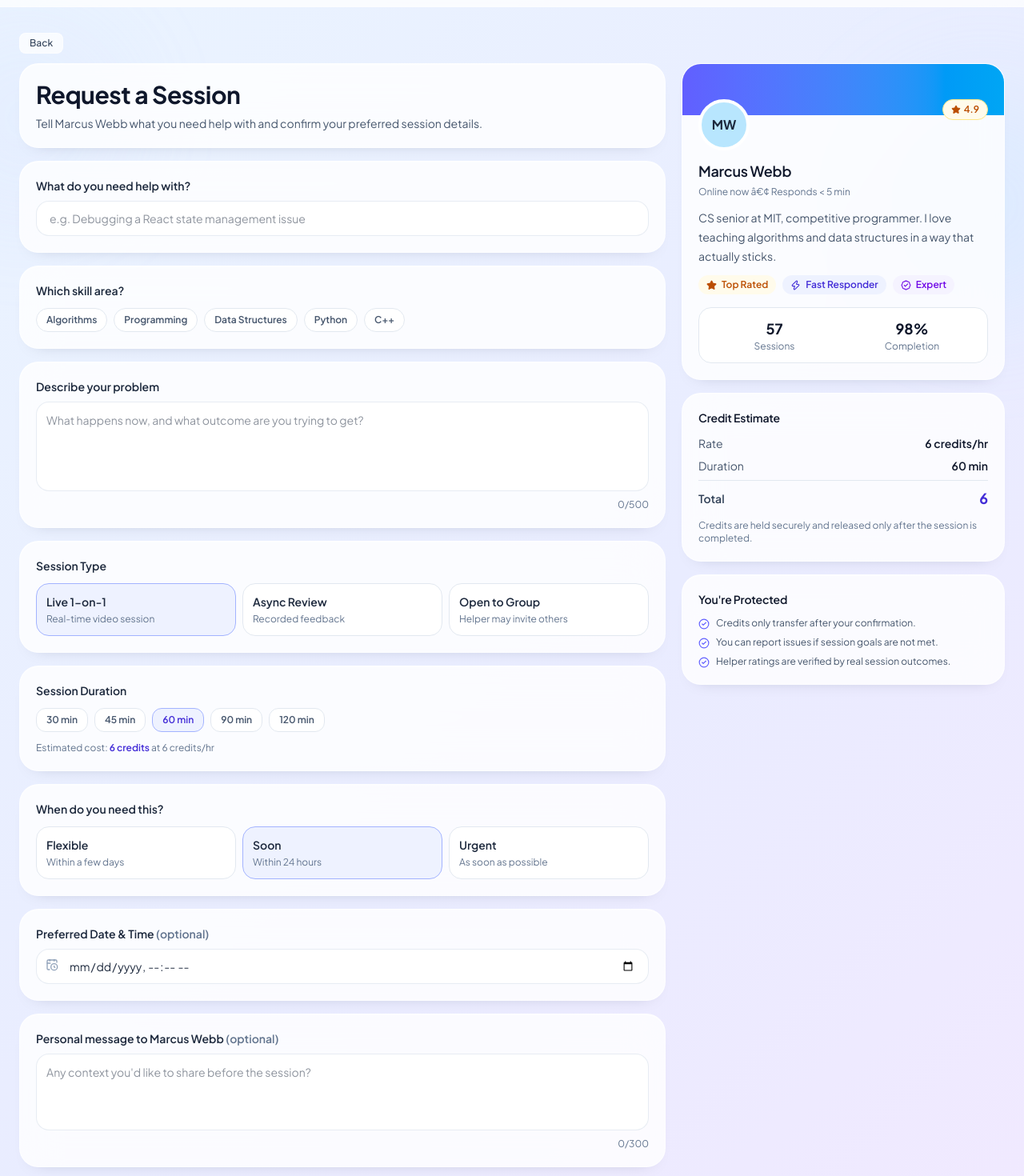
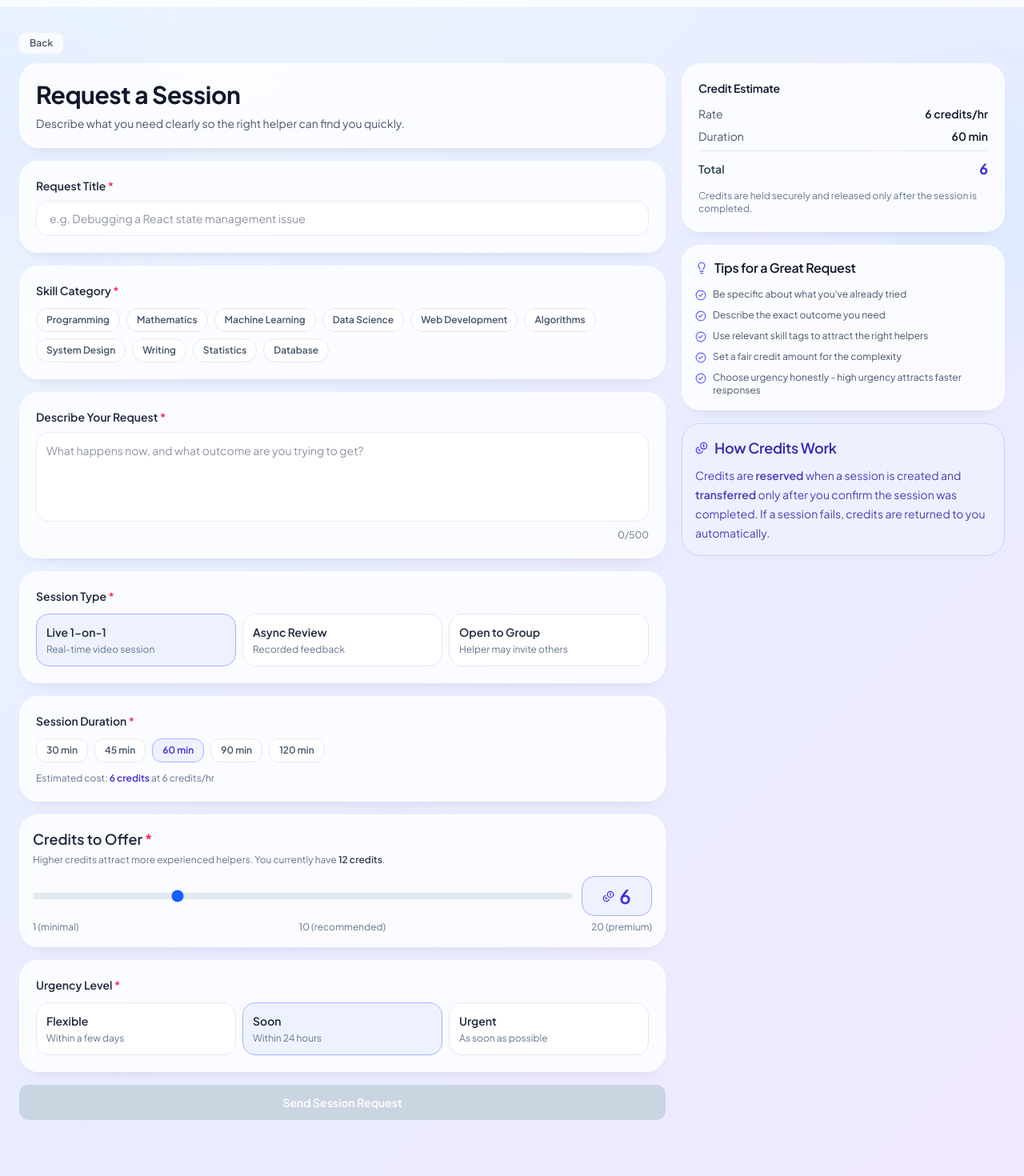
Before and after one commit to Rama-Mohammad/React-Project, a React (Vite) app in the folder Tokenly/: page /helpers/h1/request in a window 1280 px wide. Shown: the part 60-1530 px from the top of the page at 80% size. Built offline with nearby package versions, Linux system fonts and the light colour scheme.

Commit message:
more edits

```diff
--- a/Tokenly/src/pages/RequestHelper.tsx
+++ b/Tokenly/src/pages/RequestHelper.tsx
@@ -1,12 +1,10 @@
 import {
-  BadgeCheck,
   CalendarClock,
   CheckCircle2,
-  ShieldCheck,
-  Star,
-  Zap,
+  Coins,
+  Lightbulb,
 } from "lucide-react";
-import { useMemo, useState } from "react";
+import { useState } from "react";
 import { Link, useNavigate, useParams } from "react-router-dom";
 import Footer from "../components/common/Footer";
 import Navbar from "../components/common/Navbar";
@@ -16,33 +14,6 @@ type SessionType = "one-on-one" | "async" | "group";
 type NeedBy = "flexible" | "soon" | "urgent";
 
 const durationChoices = [30, 45, 60, 90, 120];
-
-function BadgePill({ label }: { label: string }) {
-  const styles: Record<string, string> = {
-    "Top Rated": "bg-amber-50 text-amber-700",
-    "Fast Responder": "bg-indigo-50 text-indigo-700",
-    Expert: "bg-violet-50 text-violet-700",
-    "Verified Student": "bg-sky-50 text-sky-700",
-  };
-
-  const icons: Record<string, React.ReactNode> = {
-    "Top Rated": <Star size={13} className="fill-current" />,
-    "Fast Responder": <Zap size={13} />,
-    Expert: <BadgeCheck size={13} />,
-    "Verified Student": <ShieldCheck size={13} />,
-  };
-
-  return (
-    <span
-      className={`inline-flex items-center gap-1.5 rounded-full px-2.5 py-1 text-xs font-semibold ${
-        styles[label] || "bg-slate-100 text-slate-700"
-      }`}
-    >
-      {icons[label]}
-      {label}
-    </span>
-  );
-}
 
 export default function RequestHelper() {
   const { helperId } = useParams<{ helperId: string }>();
@@ -55,18 +26,24 @@ export default function RequestHelper() {
   const [selectedSkills, setSelectedSkills] = useState<string[]>([]);
   const [sessionType, setSessionType] = useState<SessionType>("one-on-one");
   const [durationMinutes, setDurationMinutes] = useState<number>(60);
+  const [creditsToOffer, setCreditsToOffer] = useState<number>(6);
   const [needBy, setNeedBy] = useState<NeedBy>("soon");
   const [preferredDateTime, setPreferredDateTime] = useState("");
   const [submitMessage, setSubmitMessage] = useState("");
+  const availableCredits = 12;
 
-  const allSkills = helper
-    ? Array.from(new Set([...helper.categories, ...helper.skills]))
-    : [];
-
-  const totalCredits = useMemo(() => {
-    if (!helper) return 0;
-    return Math.max(1, Math.round((helper.creditsPerHour * durationMinutes) / 60));
-  }, [helper, durationMinutes]);
+  const allSkills = [
+    "Programming",
+    "Mathematics",
+    "Machine Learning",
+    "Data Science",
+    "Web Development",
+    "Algorithms",
+    "System Design",
+    "Writing",
+    "Statistics",
+    "Database",
+  ];
 
   if (!helper) {
     return (
@@ -94,10 +71,24 @@ export default function RequestHelper() {
 
   const handleSubmit = (event: React.FormEvent<HTMLFormElement>) => {
     event.preventDefault();
+    if (!isFormComplete) {
+      setSubmitMessage("Please complete all required fields before sending your request.");
+      return;
+    }
+
     setSubmitMessage(
-      `Session request sent to ${helper.name}. Estimated total: ${totalCredits} credits.`
+      `Session request sent to ${helper.name}. Estimated total: ${creditsToOffer} credits.`
     );
   };
+
+  const isFormComplete =
+    title.trim().length > 0 &&
+    description.trim().length > 0 &&
+    selectedSkills.length > 0 &&
+    Boolean(sessionType) &&
+    durationMinutes > 0 &&
+    creditsToOffer > 0 &&
+    Boolean(needBy);
 
   return (
     <div className="relative min-h-screen overflow-hidden bg-[linear-gradient(135deg,#eaf4ff_0%,#e9ecff_50%,#f3e8ff_100%)] text-slate-900">
@@ -124,12 +115,14 @@ export default function RequestHelper() {
             <section className="explore-glass explore-fade-in-up rounded-3xl border border-white/55 bg-white/80 p-5 backdrop-blur-xl">
               <h1 className="text-3xl font-bold tracking-tight text-slate-900">Request a Session</h1>
               <p className="mt-2 text-sm text-slate-600">
-                Tell {helper.name} what you need help with and confirm your preferred session details.
+                Describe what you need clearly so the right helper can find you quickly.
               </p>
             </section>
 
             <section className="explore-glass explore-fade-in-up rounded-3xl border border-white/55 bg-white/80 p-5 backdrop-blur-xl">
-              <label className="text-sm font-semibold text-slate-800">What do you need help with?</label>
+              <label className="text-sm font-semibold text-slate-800">
+                Request Title <span className="text-rose-500">*</span>
+              </label>
               <input
                 value={title}
                 onChange={(event) => setTitle(event.target.value)}
@@ -140,7 +133,9 @@ export default function RequestHelper() {
             </section>
 
             <section className="explore-glass explore-fade-in-up rounded-3xl border border-white/55 bg-white/80 p-5 backdrop-blur-xl">
-              <p className="text-sm font-semibold text-slate-800">Which skill area?</p>
+              <p className="text-sm font-semibold text-slate-800">
+                Skill Category <span className="text-rose-500">*</span>
+              </p>
               <div className="mt-3 flex flex-wrap gap-2">
                 {allSkills.map((skill) => {
                   const active = selectedSkills.includes(skill);
@@ -163,7 +158,9 @@ export default function RequestHelper() {
             </section>
 
             <section className="explore-glass explore-fade-in-up rounded-3xl border border-white/55 bg-white/80 p-5 backdrop-blur-xl">
-              <label className="text-sm font-semibold text-slate-800">Describe your problem</label>
+              <label className="text-sm font-semibold text-slate-800">
+                Describe Your Request <span className="text-rose-500">*</span>
+              </label>
               <textarea
                 maxLength={500}
                 value={description}
@@ -176,7 +173,9 @@ export default function RequestHelper() {
             </section>
 
             <section className="explore-glass explore-fade-in-up rounded-3xl border border-white/55 bg-white/80 p-5 backdrop-blur-xl">
-              <p className="text-sm font-semibold text-slate-800">Session Type</p>
+              <p className="text-sm font-semibold text-slate-800">
+                Session Type <span className="text-rose-500">*</span>
+              </p>
               <div className="mt-3 grid gap-2 sm:grid-cols-3">
                 {[
                   {
@@ -208,7 +207,9 @@ export default function RequestHelper() {
             </section>
 
             <section className="explore-glass explore-fade-in-up rounded-3xl border border-white/55 bg-white/80 p-5 backdrop-blur-xl">
-              <p className="text-sm font-semibold text-slate-800">Session Duration</p>
+              <p className="text-sm font-semibold text-slate-800">
+                Session Duration <span className="text-rose-500">*</span>
+              </p>
               <div className="mt-3 flex flex-wrap gap-2">
                 {durationChoices.map((minutes) => {
                   const active = durationMinutes === minutes;
@@ -229,13 +230,46 @@ export default function RequestHelper() {
                 })}
               </div>
               <p className="mt-3 text-xs text-slate-500">
-                Estimated cost: <span className="font-semibold text-indigo-700">{totalCredits} credits</span>{" "}
+                Estimated cost: <span className="font-semibold text-indigo-700">{creditsToOffer} credits</span>{" "}
                 at {helper.creditsPerHour} credits/hr
               </p>
             </section>
 
+            <section className="explore-glass explore-fade-in-up rounded-3xl border border-white/55 bg-white/80 p-4 backdrop-blur-xl">
+              <p className="text-lg font-semibold text-slate-800">
+                Credits to Offer <span className="text-rose-500">*</span>
+              </p>
+              <p className="mt-1 text-xs text-slate-500">
+                Higher credits attract more experienced helpers. You currently have <span className="font-semibold text-slate-700">{availableCredits} credits</span>.
+              </p>
+
+              <div className="mt-3 grid items-center gap-3 md:grid-cols-[1fr_auto]">
+                <input
+                  type="range"
+                  min={1}
+                  max={20}
+                  value={creditsToOffer}
+                  onChange={(event) => setCreditsToOffer(Number(event.target.value))}
+                  className="h-2 w-full cursor-pointer appearance-none rounded-full bg-slate-200 accent-blue-600"
+                />
+
+                <div className="inline-flex min-w-[88px] items-center justify-center gap-1.5 rounded-2xl border border-indigo-300 bg-indigo-50 px-3 py-2 text-2xl font-semibold text-indigo-700">
+                  <Coins size={15} />
+                  {creditsToOffer}
+                </div>
+              </div>
+
+              <div className="mt-1.5 grid grid-cols-3 text-xs text-slate-500">
+                <span>1 (minimal)</span>
+                <span className="text-center">10 (recommended)</span>
+                <span className="text-right">20 (premium)</span>
+              </div>
+            </section>
+
             <section className="explore-glass explore-fade-in-up rounded-3xl border border-white/55 bg-white/80 p-5 backdrop-blur-xl">
-              <p className="text-sm font-semibold text-slate-800">When do you need this?</p>
+              <p className="text-sm font-semibold text-slate-800">
+                Urgency Level <span className="text-rose-500">*</span>
+              </p>
               <div className="mt-3 grid gap-2 sm:grid-cols-3">
                 {[
                   { value: "flexible" as NeedBy, title: "Flexible", hint: "Within a few days" },
@@ -262,38 +296,17 @@ export default function RequestHelper() {
               </div>
             </section>
 
-            <section className="explore-glass explore-fade-in-up rounded-3xl border border-white/55 bg-white/80 p-5 backdrop-blur-xl">
-              <label className="text-sm font-semibold text-slate-800">
-                Preferred Date & Time <span className="text-slate-500">(optional)</span>
-              </label>
-              <div className="relative mt-2">
-                <CalendarClock size={16} className="pointer-events-none absolute left-3 top-3 text-slate-400" />
-                <input
-                  type="datetime-local"
-                  value={preferredDateTime}
-                  onChange={(event) => setPreferredDateTime(event.target.value)}
-                  className="h-11 w-full rounded-2xl border border-slate-200/80 bg-white/92 pl-10 pr-4 text-sm text-slate-800 outline-none transition focus:border-indigo-300 focus:ring-2 focus:ring-indigo-100"
-                />
-              </div>
-            </section>
 
-            <section className="explore-glass explore-fade-in-up rounded-3xl border border-white/55 bg-white/80 p-5 backdrop-blur-xl">
-              <label className="text-sm font-semibold text-slate-800">
-                Personal message to {helper.name} <span className="text-slate-500">(optional)</span>
-              </label>
-              <textarea
-                maxLength={300}
-                value={personalMessage}
-                onChange={(event) => setPersonalMessage(event.target.value)}
-                placeholder="Any context you'd like to share before the session?"
-                className="mt-2 h-24 w-full resize-none rounded-2xl border border-slate-200/80 bg-white/92 p-3 text-sm text-slate-800 outline-none transition focus:border-indigo-300 focus:ring-2 focus:ring-indigo-100"
-              />
-              <p className="mt-1 text-right text-xs text-slate-500">{personalMessage.length}/300</p>
-            </section>
+
 
             <button
               type="submit"
-              className="h-11 w-full rounded-xl bg-gradient-to-r from-indigo-500 via-sky-500 to-indigo-500 text-sm font-semibold text-white transition hover:brightness-105"
+              disabled={!isFormComplete}
+              className={`h-11 w-full rounded-xl text-sm font-semibold text-white transition ${
+                isFormComplete
+                  ? "bg-gradient-to-r from-indigo-500 via-sky-500 to-indigo-500 hover:brightness-105"
+                  : "cursor-not-allowed bg-slate-300"
+              }`}
             >
               Send Session Request
             </button>
@@ -306,46 +319,6 @@ export default function RequestHelper() {
           </form>
 
           <aside className="space-y-4 lg:sticky lg:top-20 lg:self-start">
-            <section className="explore-glass explore-fade-in-up overflow-hidden rounded-3xl border border-white/55 bg-white/80 backdrop-blur-xl">
-              <div className="h-16 bg-gradient-to-r from-indigo-500 to-sky-500" />
-              <div className="p-5">
-                <div className="-mt-10 flex items-start justify-between gap-3">
-                  <div
-                    className={`flex h-16 w-16 items-center justify-center rounded-full border-4 border-white text-base font-bold text-slate-800 ${helper.avatarBg}`}
-                  >
-                    {helper.initials}
-                  </div>
-                  <div className="inline-flex items-center gap-1 rounded-full border border-amber-200 bg-amber-50 px-2.5 py-1 text-xs font-semibold text-amber-700">
-                    <Star size={12} className="fill-current" />
-                    {helper.rating.toFixed(1)}
-                  </div>
-                </div>
-
-                <h3 className="mt-3 text-lg font-semibold text-slate-900">{helper.name}</h3>
-                <p className="mt-1 text-xs text-slate-500">
-                  {helper.online ? "Online now" : "Offline"} â€¢ Responds {helper.responseTime}
-                </p>
-                <p className="mt-3 text-sm leading-6 text-slate-600">{helper.bio}</p>
-
-                <div className="mt-3 flex flex-wrap gap-2">
-                  {helper.badges.slice(0, 3).map((badge) => (
-                    <BadgePill key={badge} label={badge} />
-                  ))}
-                </div>
-
-                <div className="mt-4 grid grid-cols-2 gap-2 rounded-2xl border border-slate-200 bg-white p-3 text-center">
-                  <div>
-                    <p className="text-lg font-bold text-slate-900">{helper.sessions}</p>
-                    <p className="text-xs text-slate-500">Sessions</p>
-                  </div>
-                  <div>
-                    <p className="text-lg font-bold text-slate-900">{helper.successRate}%</p>
-                    <p className="text-xs text-slate-500">Completion</p>
-                  </div>
-                </div>
-              </div>
-            </section>
-
             <section className="explore-glass explore-fade-in-up rounded-3xl border border-white/55 bg-white/80 p-5 backdrop-blur-xl">
               <h4 className="text-sm font-semibold text-slate-900">Credit Estimate</h4>
               <div className="mt-3 space-y-2 text-sm">
@@ -359,7 +332,7 @@ export default function RequestHelper() {
                 </div>
                 <div className="flex items-center justify-between border-t border-slate-200 pt-2 text-slate-700">
                   <span className="font-semibold">Total</span>
-                  <span className="text-lg font-bold text-indigo-700">{totalCredits}</span>
+                  <span className="text-lg font-bold text-indigo-700">{creditsToOffer}</span>
                 </div>
               </div>
               <p className="mt-3 text-xs text-slate-500">
@@ -367,22 +340,45 @@ export default function RequestHelper() {
               </p>
             </section>
 
-            <section className="explore-glass explore-fade-in-up rounded-3xl border border-white/55 bg-white/80 p-5 backdrop-blur-xl">
-              <h4 className="text-sm font-semibold text-slate-900">You're Protected</h4>
-              <ul className="mt-3 space-y-2 text-xs text-slate-600">
+            <section className="explore-glass explore-fade-in-up rounded-3xl border border-white/55 bg-white/80 p-4 backdrop-blur-xl">
+              <h4 className="inline-flex items-center gap-2 text-base font-semibold text-slate-900">
+                <Lightbulb size={16} className="text-indigo-500" />
+                Tips for a Great Request
+              </h4>
+              <ul className="mt-3 space-y-2.5 text-xs text-slate-600">
                 <li className="flex items-start gap-2">
-                  <CheckCircle2 size={14} className="mt-0.5 text-indigo-500" />
-                  Credits only transfer after your confirmation.
+                  <CheckCircle2 size={14} className="mt-0.5 shrink-0 text-indigo-500" />
+                  Be specific about what you've already tried
                 </li>
                 <li className="flex items-start gap-2">
-                  <CheckCircle2 size={14} className="mt-0.5 text-indigo-500" />
-                  You can report issues if session goals are not met.
+                  <CheckCircle2 size={14} className="mt-0.5 shrink-0 text-indigo-500" />
+                  Describe the exact outcome you need
                 </li>
                 <li className="flex items-start gap-2">
-                  <CheckCircle2 size={14} className="mt-0.5 text-indigo-500" />
-                  Helper ratings are verified by real session outcomes.
+                  <CheckCircle2 size={14} className="mt-0.5 shrink-0 text-indigo-500" />
+                  Use relevant skill tags to attract the right helpers
+                </li>
+                <li className="flex items-start gap-2">
+                  <CheckCircle2 size={14} className="mt-0.5 shrink-0 text-indigo-500" />
+                  Set a fair credit amount for the complexity
+                </li>
+                <li className="flex items-start gap-2">
+                  <CheckCircle2 size={14} className="mt-0.5 shrink-0 text-indigo-500" />
+                  Choose urgency honestly - high urgency attracts faster responses
                 </li>
               </ul>
+            </section>
+
+            <section className="explore-fade-in-up rounded-3xl border border-indigo-200 bg-indigo-50/70 p-4">
+              <h4 className="inline-flex items-center gap-2 text-lg font-semibold text-indigo-800">
+                <Coins size={16} className="text-indigo-600" />
+                How Credits Work
+              </h4>
+              <p className="mt-2 text-sm leading-6 text-indigo-800/90">
+                Credits are <span className="font-semibold">reserved</span> when a session is created and{" "}
+                <span className="font-semibold">transferred</span> only after you confirm the session was
+                completed. If a session fails, credits are returned to you automatically.
+              </p>
             </section>
           </aside>
         </div>
```
Also changed, not shown: Tokenly/src/pages/Activity.tsx (+9 -9 lines).
